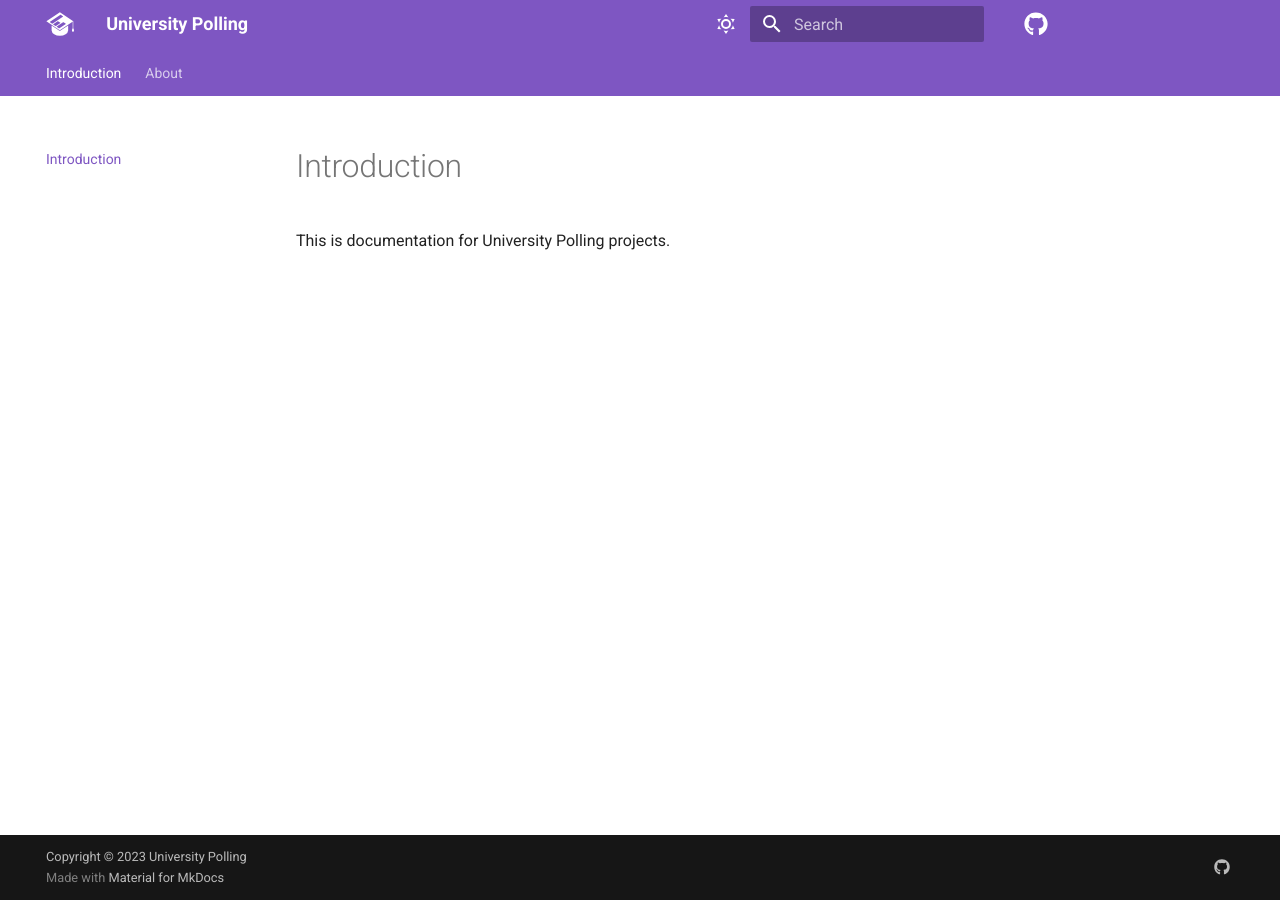
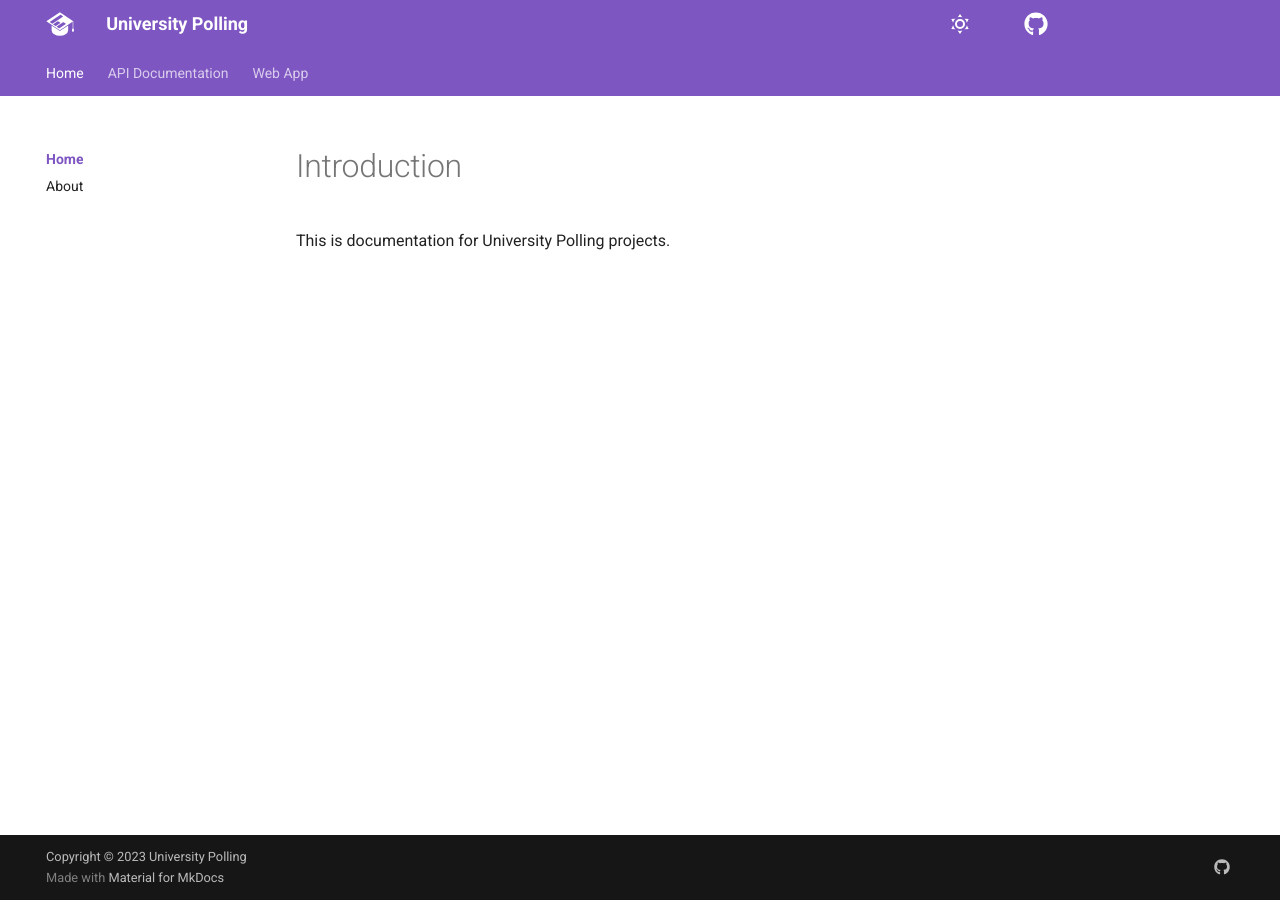
Before and after one commit to unipoll/API-Docs, an MkDocs documentation site: the page built from docs/index.md, in a window 1280 px wide. Built offline with MkDocs 1.6.1 and Material for MkDocs 9.7.7, drawn with Linux system fonts in a browser that asks for light colours; some of the changed lines change nothing that is shown.

Commit message:
Updated mkdocs settings
Added termynal plugin, added tables and mermaid extensions, added custom navigation

```diff
--- a/mkdocs.yml
+++ b/mkdocs.yml
@@ -1,6 +1,7 @@
 site_name: University Polling
 
-# plugins:
+plugins:
+  - termynal
   # - mike:
   #     # These fields are all optional; the defaults are as below...
   #     alias_type: symlink
@@ -14,6 +15,7 @@
 theme:
   name: material
   logo: assets/logo.svg
+  favicon: assets/favicon.ico
   features:
     - navigation.instant
     - navigation.tabs
@@ -21,14 +23,14 @@
     - navigation.sections
     - navigation.top
     - navigation.path
-    - toc.integrate
+    # - toc.integrate
     - toc.follow
     - search.suggest
     - search.highlight
     - content.tabs
     - content.code.annotate
     - content.code.copy
-    # - navigation.indexes
+    - navigation.indexes
   language: en
   palette:
     - scheme: default
@@ -69,6 +71,7 @@
 
 # Markdown extensions
 markdown_extensions:
+  - tables
   - pymdownx.highlight:
       anchor_linenums: true
   - pymdownx.inlinehilite
@@ -78,7 +81,13 @@
       generic: true
   - footnotes
   - pymdownx.details
-  - pymdownx.superfences
+  - pymdownx.superfences:
+      custom_fences:
+        - name: mermaid
+          class: mermaid
+          format: !!python/name:pymdownx.superfences.fence_code_format
+  - pymdownx.tabbed:
+      alternate_style: true
   - pymdownx.mark
   - pymdownx.tilde
   - pymdownx.emoji:
@@ -86,3 +95,33 @@
       emoji_generator: !!python/name:materialx.emoji.to_svg
   - pymdownx.tasklist
   - attr_list
+
+nav:
+  - Home:
+    - 'index.md'
+    - About: 'about/index.md'
+  - API Documentation:
+    - 'api-docs/index.md'
+    - Usage:
+      - 'api-docs/usage/index.md'
+      - 'api-docs/usage/Quick Start.md'
+      - 'api-docs/usage/Configuration.md'
+      - 'api-docs/usage/Deployment.md'
+      - 'api-docs/usage/Overview.md'
+      - 'api-docs/usage/Permissions.md'
+      - 'api-docs/usage/Authentication.md'
+      - 'api-docs/usage/OpenAPI.md'
+      - 'api-docs/usage/API Reference.md'
+    - Development:
+      - 'api-docs/development/index.md'
+      - 'api-docs/development/Structure.md'
+      - 'api-docs/development/Libraries.md'
+      - 'api-docs/development/Release.md'
+      - 'api-docs/development/Testing.md'
+  - Web App:
+    - 'web-app-docs/index.md'
+    - Usage:
+      - 'web-app-docs/usage/index.md'
+      - 'web-app-docs/usage/Quick Start.md'
+    - Development:
+      - 'web-app-docs/development/index.md'
```
